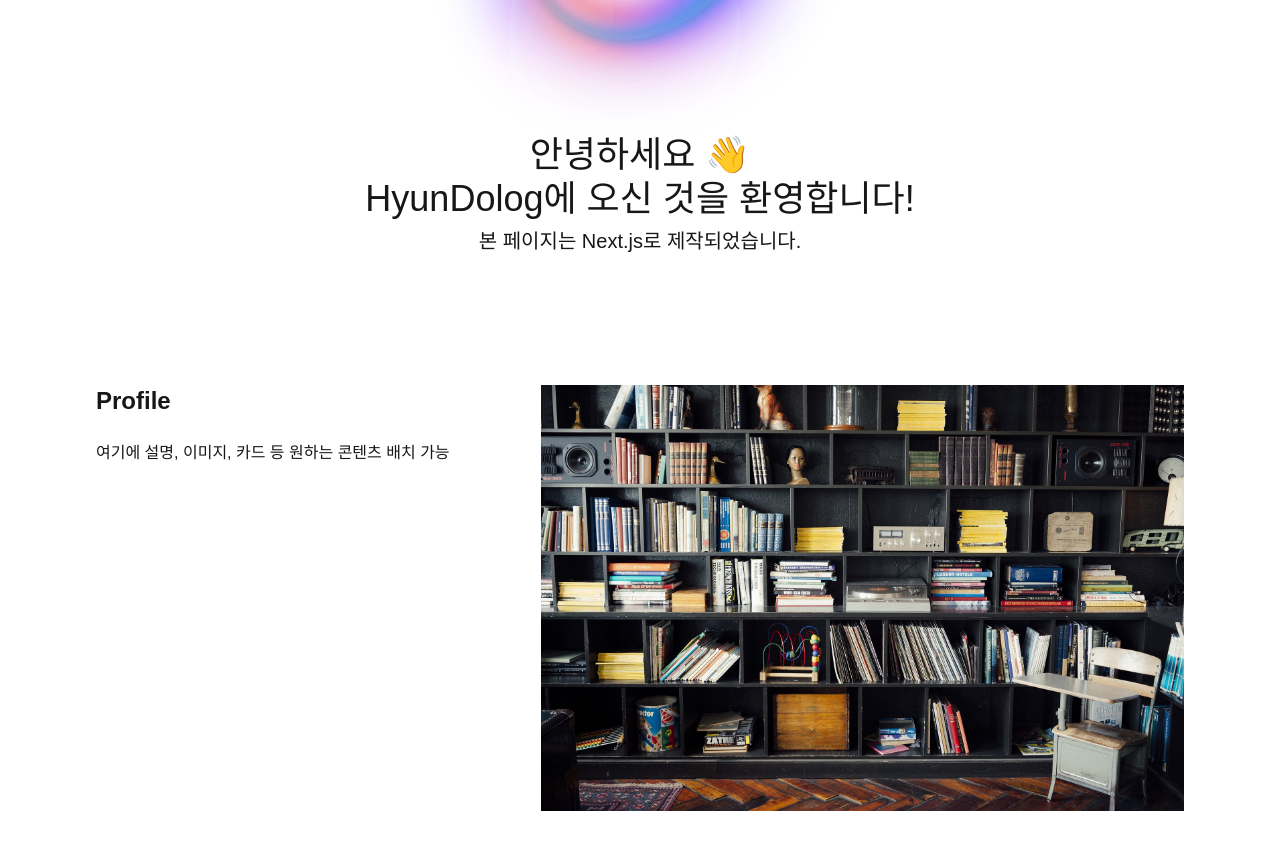
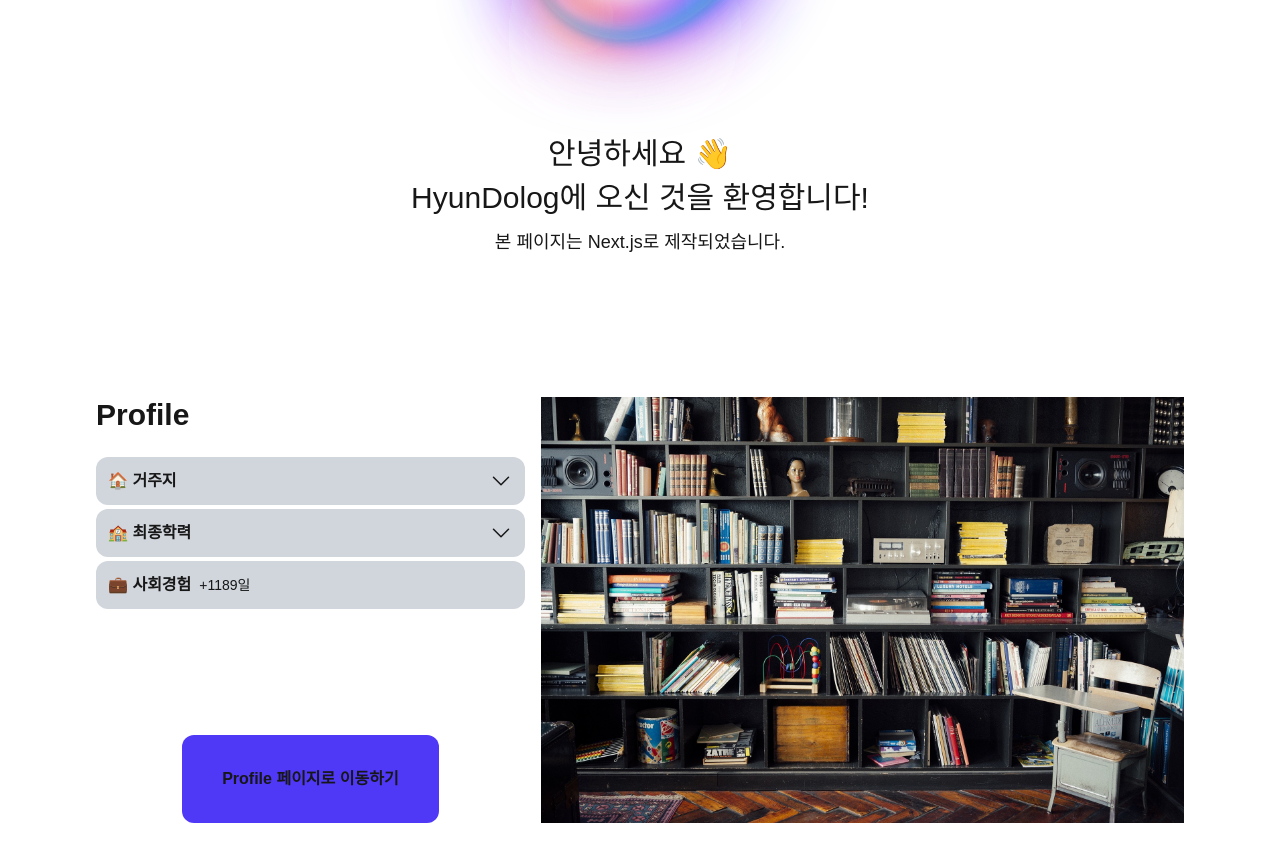
Before and after one commit to hyundol97/HyunDolog, a Next.js app: page / in a window 1280 px wide. Shown: the part 540-1402 px from the top of the page. Built offline with nearby package versions, Linux system fonts and the light colour scheme.

Commit message:
feat: add accordion contents on home's profile section

```diff
--- /dev/null
+++ b/src/components/Accordion.tsx
@@ -0,0 +1,57 @@
+interface AccordionProps {
+    title: string;
+    context: string | string[];
+    onToggle: () => void;
+    isOpen: boolean;
+}
+
+export default function Accordion({ title, context, onToggle, isOpen }: AccordionProps) {
+    return (
+        <div className="w-full rounded-xl p-3 bg-gray-300 dark:bg-stone-800 transition-all duration-200">
+            <button
+                type="button"
+                onClick={onToggle}
+                className="cursor-pointer flex w-full items-center justify-between"
+            >
+                <span className="font-semibold text-base">{title}</span>
+
+                <span
+                    className={`transition-transform duration-200 ${isOpen ? 'rotate-180' : 'rotate-0'}`}
+                >
+                    <svg
+                        xmlns="http://www.w3.org/2000/svg"
+                        fill="none"
+                        viewBox="0 0 24 24"
+                        strokeWidth={1.5}
+                        stroke="currentColor"
+                        className="size-6"
+                    >
+                        <path
+                            strokeLinecap="round"
+                            strokeLinejoin="round"
+                            d="m19.5 8.25-7.5 7.5-7.5-7.5"
+                        />
+                    </svg>
+                </span>
+            </button>
+
+            <div
+                className={`overflow-hidden transition-all duration-200 ${isOpen ? 'max-h-[500px] mt-2' : 'max-h-0'}`}
+            >
+                {typeof context === 'string' ? (
+                    <>
+                        <p className="pl-6 text-sm">{context}</p>
+                    </>
+                ) : (
+                    <>
+                        {context.map(item => (
+                            <p key={item} className="pl-6 text-sm">
+                                {item}
+                            </p>
+                        ))}
+                    </>
+                )}
+            </div>
+        </div>
+    );
+}
--- a/src/components/ScrollContents.tsx
+++ b/src/components/ScrollContents.tsx
@@ -1,8 +1,10 @@
 'use client';
 
-import { useEffect } from 'react';
+import { useEffect, useState } from 'react';
+import Link from 'next/link';
 import Image from 'next/image';
 import CommonLottie from '@/components/CommonLottie';
+import Accordion from '@/components/Accordion';
 import homeLottie from '@/assets/images/home_lottie.json';
 
 interface ScollContentsProps {
@@ -11,6 +13,19 @@ interface ScollContentsProps {
 }
 
 export default function ScrollContents({ pageName, effectDirection = 'y' }: ScollContentsProps) {
+    const careerStartDay = new Date('2022-08-09T00:00:00+09:00'); // 사회경험 시작일
+    const today = new Date();
+    const diffMs = today.getTime() - careerStartDay.getTime();
+    const diffDays = Math.floor(diffMs / (1000 * 60 * 60 * 24)); // 여러번 연산할거 아니니까 메모이제이션 같은 것 안쓰는 것으로..
+
+    // 아코디언이 1개만 열릴 수 있도록 idx 형태의 key를 각각 부여
+    const [isOpenAccordion, setIsOpenAccordion] = useState<number | null>(null);
+
+    // 아코디언 컴포넌트에 props로 넘겨줄 토글 이벤트
+    const handleToggle = (idx: number) => {
+        setIsOpenAccordion(prev => (prev === idx ? null : idx));
+    };
+
     useEffect(() => {
         if (typeof window === 'undefined') {
             return;
@@ -68,20 +83,53 @@ export default function ScrollContents({ pageName, effectDirection = 'y' }: Scol
                         <div className="flex flex-col items-center">
                             <CommonLottie file={homeLottie} />
                             <span className="mt-4 text-center subpixel-antialiased text-3xl animate-[bounce_1.5s_infinite]">
-                                <p className="text-4xl">안녕하세요 👋</p>
-                                <p className="text-4xl pt-1">HyunDolog에 오신 것을 환영합니다!</p>
-                                <p className="text-xl pt-2">
-                                    본 페이지는 Next.js로 제작되었습니다.
-                                </p>
+                                <p className="text-3xl p-1">안녕하세요 👋</p>
+                                <p className="text-3xl p-1">HyunDolog에 오신 것을 환영합니다!</p>
+                                <p className="text-lg p-2">본 페이지는 Next.js로 제작되었습니다.</p>
                             </span>
                         </div>
                     </section>
 
                     <section className="common-section opacity-0 translate-y-8 transition-all duration-1000 ease-out">
                         <div className="flex">
-                            <div className="mr-4 w-2/5">
-                                <h2 className="text-2xl font-semibold mb-6">Profile</h2>
-                                <p>여기에 설명, 이미지, 카드 등 원하는 콘텐츠 배치 가능</p>
+                            <div className="mr-4 w-2/5 flex flex-col">
+                                <h2 className="text-3xl font-semibold mb-6">Profile</h2>
+
+                                <div className="grid gap-y-1 text-lg">
+                                    <Accordion
+                                        key={0}
+                                        title="🏠 거주지"
+                                        context="서울특별시 관악구 서림동"
+                                        onToggle={() => handleToggle(0)}
+                                        isOpen={isOpenAccordion === 0}
+                                    />
+                                    <Accordion
+                                        key={1}
+                                        title="🏫 최종학력"
+                                        context={[
+                                            '소프트웨어학(공학사)',
+                                            '소셜미디어매니지먼트소프프트웨어(융합 학사)',
+                                        ]}
+                                        onToggle={() => handleToggle(1)}
+                                        isOpen={isOpenAccordion === 1}
+                                    />
+
+                                    <div className="flex rounded-xl p-3 bg-gray-300 dark:bg-stone-800">
+                                        <p className="font-semibold text-base">💼 사회경험</p>
+                                        <p className="text-sm pl-2 content-center">+{diffDays}일</p>
+                                    </div>
+                                </div>
+
+                                <div className="rounded-xl mt-auto text-center">
+                                    <Link href="/profile">
+                                        <button
+                                            type="button"
+                                            className="cursor-pointer p-8 w-3/5 bg-indigo-600 font-semibold rounded-xl transition-all duration-200 ease-out hover:bg-indigo-700 hover:shadow-lg hover:scale-[1.05] active:scale-[0.95]"
+                                        >
+                                            Profile 페이지로 이동하기
+                                        </button>
+                                    </Link>
+                                </div>
                             </div>
                             <div className="w-3/5">
                                 <Image
```
